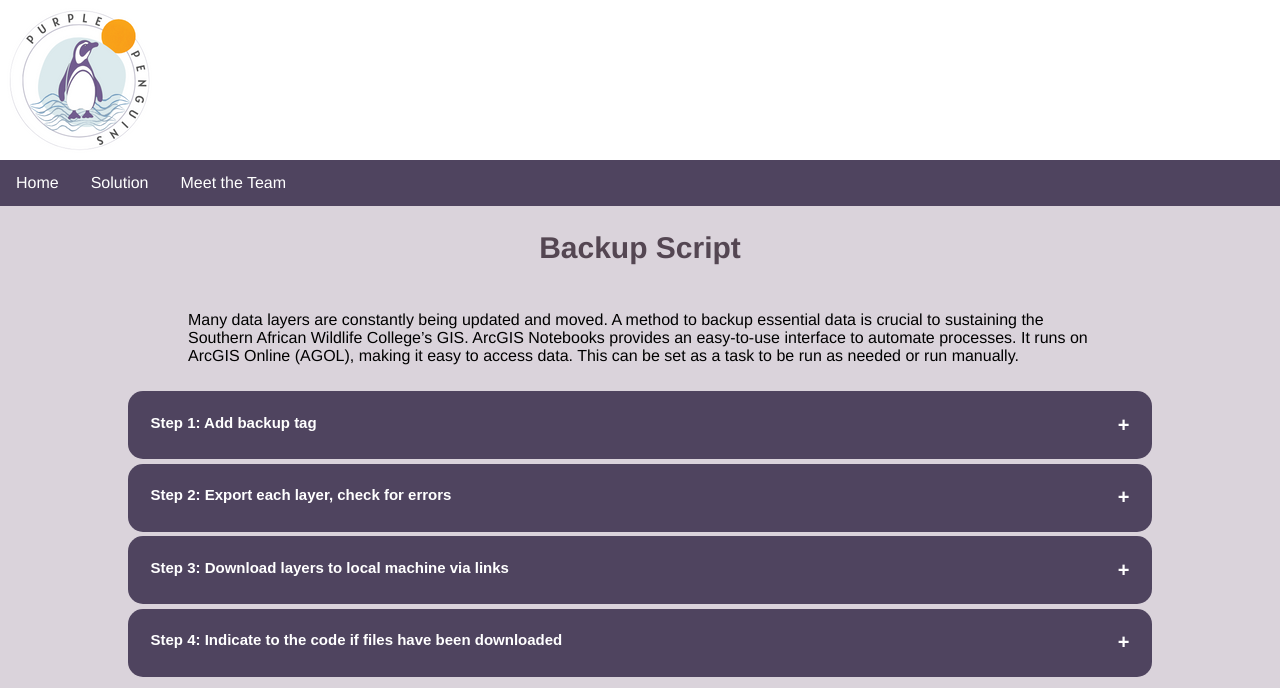
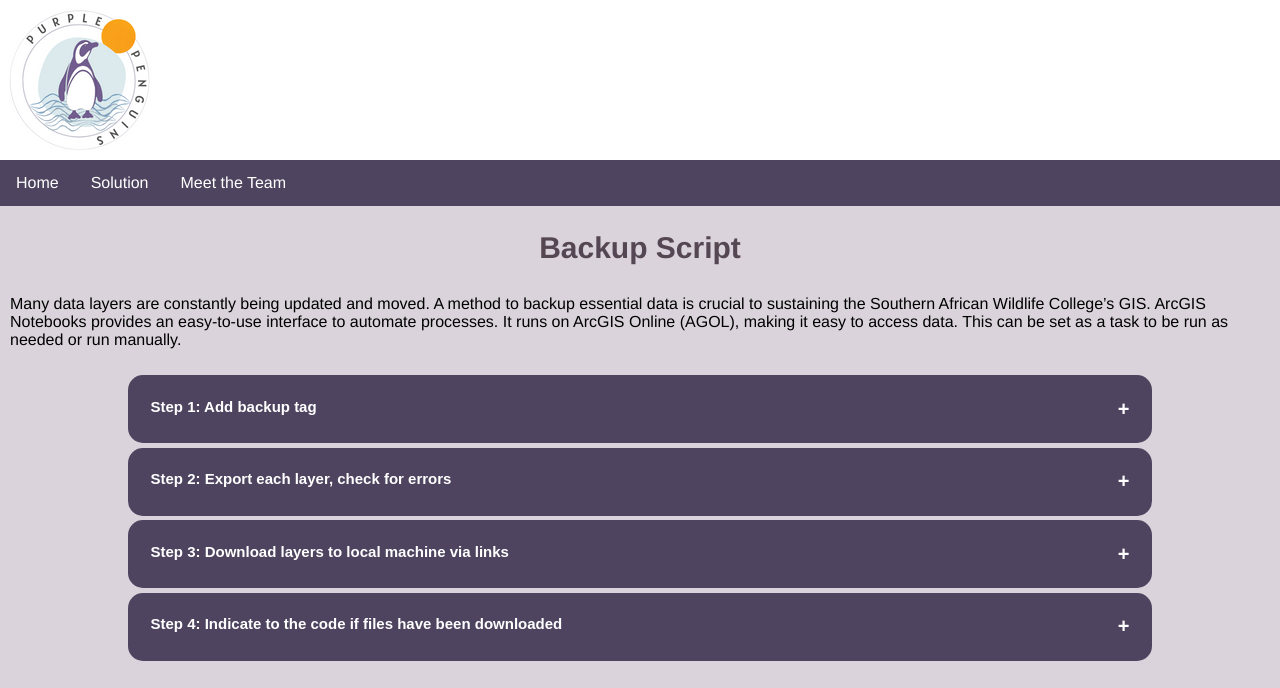
Before and after one commit to LilitMarkarian/sawcpurplepenguins, a plain HTML site: page backup.html in a window 1280 px wide. Shown: the top 688 px of the page. Drawn offline with Linux system fonts and the light colour scheme.

Commit message:
Update style.css

```diff
--- a/css/style.css
+++ b/css/style.css
@@ -651,7 +651,7 @@ img {
 }
 
 /*Paragraphs styling*/
-#paragraphStyle {
+.paragraphStyle {
 	justify-content: center;
 	display: flex;
 	flex-direction: column;
```
